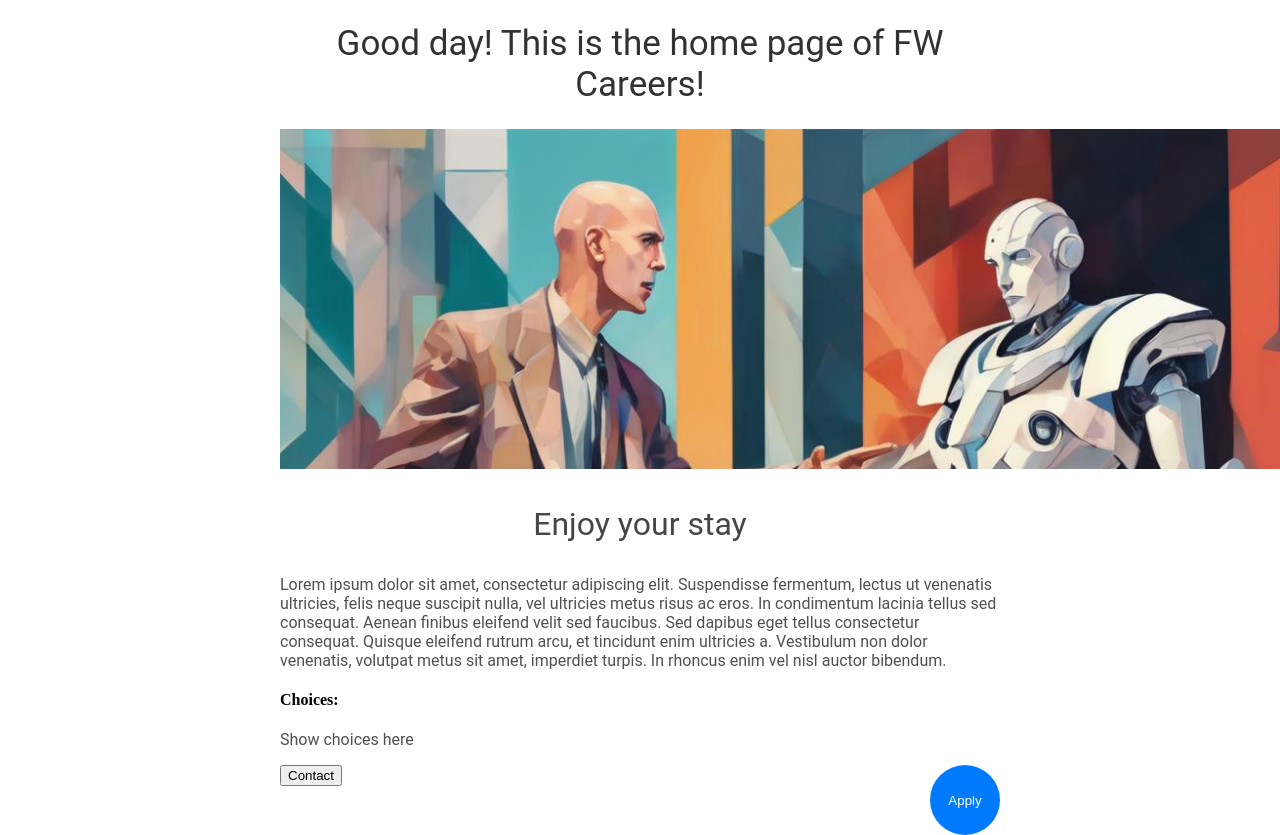
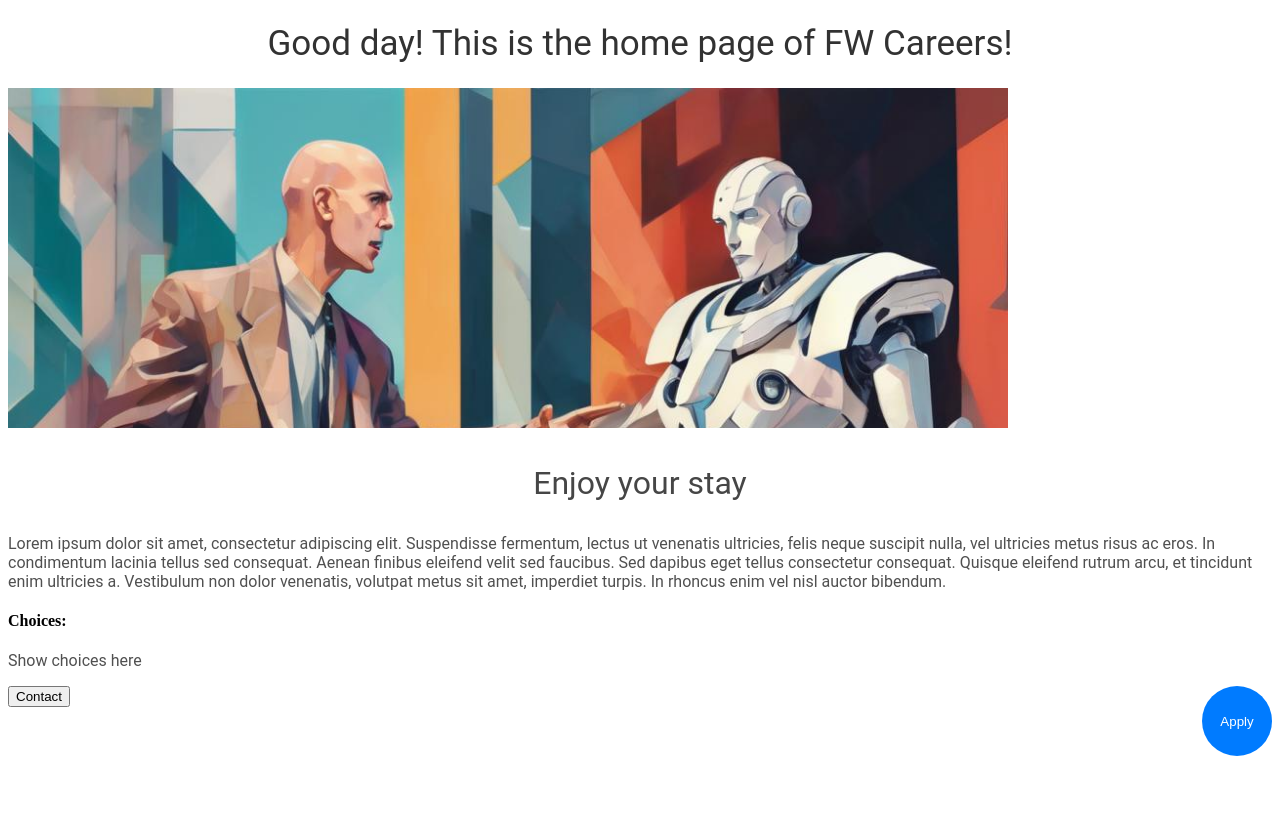
Before and after one commit to HaroldELight/Flask-Careers-Website, a Flask app: page / in a window 1280 px wide. After the commit the page ends 756 px from the top, so only its background shows below. Run offline with Flask 3, Linux system fonts and the light colour scheme.

Commit message:
Edited centering of container

```diff
--- a/templates/home.html
+++ b/templates/home.html
@@ -31,9 +31,9 @@
         color: rgb(80,80,80);
         }
       #container {
-          max-width: 720px;
-          width: 100%;
-          margin: 0 auto;
+        max-width: 100%;
+        width: 100%;
+        margin: 0;
       }
 
     </style>
```
